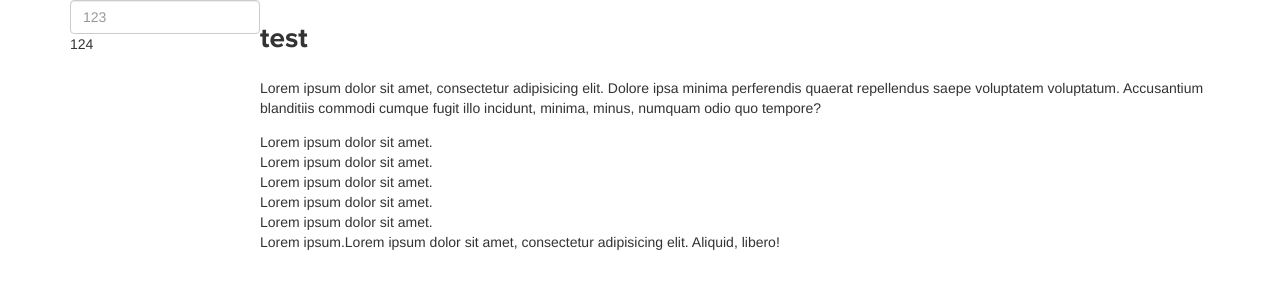
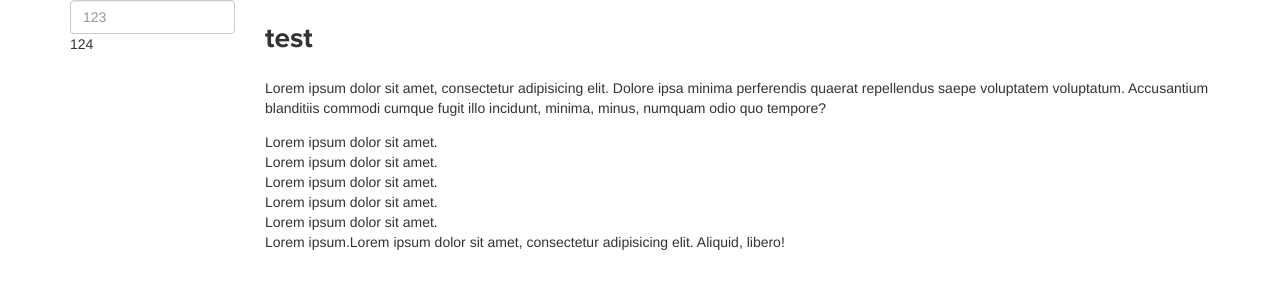
Before and after one commit to Krisanfalova/Test, a plain HTML site: page index.html in a window 1280 px wide. Drawn offline with nearby package versions, Linux system fonts and the light colour scheme; a script that the page names is missing; files whose address does not match are found by name.

Commit message:
Исправил строку 23

```diff
--- a/index.html
+++ b/index.html
@@ -20,7 +20,7 @@
 </head>
 <body>
 <div class="container">
-  <div class="row no-gutters">
+    <div class="row">
     <div class="col-lg-2">
       <input type="text" class="form-control" placeholder="123">
       <div class="btn">124</div>
```
